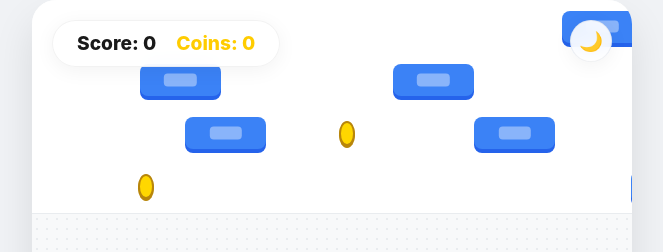
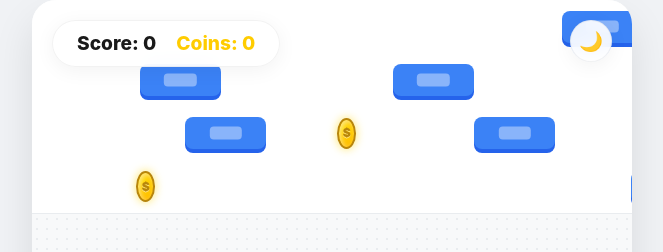
Before and after one commit to erdogduarda/chicken-cross-app, a React (Vite) app: page / in a window 1280 px wide. Shown: the top 252 px of the page, without its empty margins (308-971 px from the left). Built offline with nearby package versions, Linux system fonts and the light colour scheme.

Commit message:
Enhance night mode and coin visuals

```diff
--- a/src/index.css
+++ b/src/index.css
@@ -163,18 +163,29 @@ body {
 
 /* Coin Styles */
 .coin-shape {
-  width: 40%;
-  height: 40%;
-  background-color: #ffd700;
+  width: 50%;
+  height: 50%;
+  background: radial-gradient(circle at 30% 30%, #ffd700, #ffb900);
   border-radius: 50%;
   border: 2px solid #b8860b;
-  box-shadow: 0 2px 0 #b8860b;
+  box-shadow: 0 0 10px rgba(255, 215, 0, 0.6), inset 2px 2px 5px rgba(255, 255, 255, 0.5);
   animation: float 2s infinite ease-in-out;
+  display: flex;
+  justify-content: center;
+  align-items: center;
+}
+
+.coin-shape::after {
+  content: '$';
+  color: #b8860b;
+  font-weight: 900;
+  font-size: 12px;
+  text-shadow: 0 1px 0 rgba(255,255,255,0.5);
 }
 
 @keyframes float {
-  0%, 100% { transform: translateY(0); }
-  50% { transform: translateY(-20%); }
+  0%, 100% { transform: translateY(0); box-shadow: 0 0 10px rgba(255, 215, 0, 0.6), inset 2px 2px 5px rgba(255, 255, 255, 0.5); }
+  50% { transform: translateY(-20%); box-shadow: 0 10px 20px rgba(255, 215, 0, 0.4), inset 2px 2px 5px rgba(255, 255, 255, 0.5); }
 }
 
 .ui-overlay {
@@ -225,23 +236,23 @@ body {
 
 /* Night Mode Styles */
 .game-container.night-mode {
-  background-color: #0f172a; /* Dark Slate Blue */
+  background-color: #020617; /* Almost Black Blue */
 }
 
 .game-container.night-mode .lane.grass {
-  background-color: #1e293b;
-  background-image: radial-gradient(#334155 15%, transparent 16%);
-  border-top: 1px solid #334155;
-  border-bottom: 1px solid #334155;
+  background-color: #0f172a;
+  background-image: radial-gradient(#1e293b 15%, transparent 16%);
+  border-top: 1px solid #1e293b;
+  border-bottom: 1px solid #1e293b;
 }
 
 .game-container.night-mode .lane.road {
-  background-color: #0f172a;
+  background-color: #020617;
 }
 
 .game-container.night-mode .player-shape {
-  background-color: #f8fafc;
-  box-shadow: 0 4px 0 rgba(255,255,255,0.1);
+  background-color: #e2e8f0;
+  box-shadow: 0 0 15px rgba(255, 255, 255, 0.2);
 }
 
 .game-container.night-mode .player-shape::before {
@@ -250,13 +261,27 @@ body {
 }
 
 .game-container.night-mode .car-shape {
-  background-color: #60a5fa; /* Lighter Blue for contrast */
-  box-shadow: 0 4px 0 #3b82f6;
+  background-color: #3b82f6;
+  border: none;
+  box-shadow: 0 0 20px rgba(59, 130, 246, 0.5); /* Neon Glow */
+}
+
+.game-container.night-mode .car-shape::after {
+  background-color: #fff;
+  opacity: 0.8;
+  box-shadow: 0 0 10px #fff; /* Headlights/Interior light */
 }
 
 .game-container.night-mode .night-mode-toggle {
-  background-color: rgba(30, 41, 59, 0.9);
+  background-color: rgba(15, 23, 42, 0.8);
   color: #fbbf24;
+  border: 1px solid rgba(255,255,255,0.1);
+  box-shadow: 0 0 15px rgba(251, 191, 36, 0.2);
+}
+
+.game-container.night-mode .ui-overlay {
+  background-color: rgba(15, 23, 42, 0.8);
+  color: #f8fafc;
   border: 1px solid rgba(255,255,255,0.1);
 }
 
```
